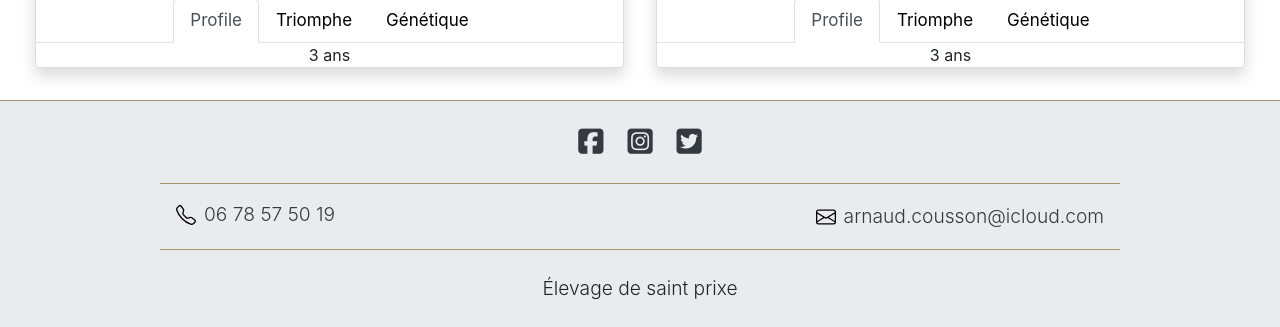
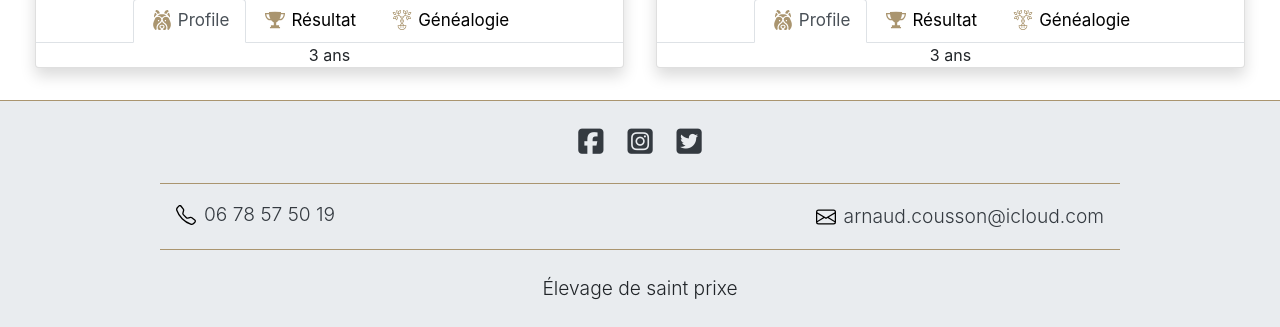
Before and after one commit to albin-cousson/Site_de_nono, a PHP site: page /male.php in a window 1280 px wide. Shown: the part 1787-2114 px from the top of the page. Run offline with PHP 8.4, Linux system fonts and the light colour scheme; some libraries are stand-ins or nearby versions.

Commit message:
Ajout des icones a coter des item de la nav des block présentation des chiens

```diff
--- a/bearded_collie/male.php
+++ b/bearded_collie/male.php
@@ -5,7 +5,7 @@
     <meta name="viewport" content="width=device-width, initial-scale=1, shrink-to-fit=no">
     <script src="https://kit.fontawesome.com/ec6f517b5c.js" crossorigin="anonymous"></script>
     <link rel="stylesheet" href="../header/css/header1.css"/>
-    <link rel="stylesheet" href="css/bearded_collie.css"/>
+    <link rel="stylesheet" href="css/bearded_collieA.css"/>
   </head>
   <body>
 
@@ -27,7 +27,7 @@
       <div class="row mt-3 mb-3 ml-1 mr-1">
         <div class="col-12 col-lg-6 p-0">
           <div class="card card__block m-3 text-center">
-            <div class="card-header bg-primary text-light display_perso">
+            <div class="card-header bg-primary text-light display_perso border-bottom border-light">
               MARGOT
             </div>
             <div id="carouselExampleControls" class="carousel slide" data-ride="carousel">
@@ -53,13 +53,13 @@
             </div>
             <ul class="nav nav-tabs justify-content-center" id="myTab" role="tablist">
               <li class="nav-item" role="presentation">
-                <a class="nav-link active" id="home-tab" data-toggle="tab" href="#home" role="tab" aria-controls="home" aria-selected="true">Profile</a>
+                <a class="nav-link active" id="home-tab" data-toggle="tab" href="#home" role="tab" aria-controls="home" aria-selected="true"><img class="mr-1 pb-1" src="./images/dog.svg" alt="" width="24px" height="24px"/>Profile</a>
               </li>
               <li class="nav-item" role="presentation">
-                <a class="nav-link" id="profile-tab" data-toggle="tab" href="#profile" role="tab" aria-controls="profile" aria-selected="false">Triomphe</a>
+                <a class="nav-link" id="profile-tab" data-toggle="tab" href="#profile" role="tab" aria-controls="profile" aria-selected="false"><img class="mr-1 pb-1" src="./images/trophet.svg" alt="" width="24px" height="24px"/>Résultat</a>
               </li>
               <li class="nav-item" role="presentation">
-                <a class="nav-link" id="contact-tab" data-toggle="tab" href="#contact" role="tab" aria-controls="contact" aria-selected="false">Génétique</a>
+                <a class="nav-link" id="contact-tab" data-toggle="tab" href="#contact" role="tab" aria-controls="contact" aria-selected="false"><img class="mr-1 pb-1" src="./images/adn.svg" alt="" width="24px" height="24px"/>Généalogie</a>
               </li>
             </ul>
             <div class="tab-content" id="myTabContent">
@@ -103,7 +103,7 @@
 
         <div class="col-12 col-lg-6 p-0">
           <div class="card card__block m-3 text-center">
-            <div class="card-header bg-primary text-light display_perso">
+            <div class="card-header bg-primary text-light display_perso border-bottom border-light">
               MARGOT
             </div>
             <div id="carouselExampleControls" class="carousel slide" data-ride="carousel">
@@ -129,13 +129,13 @@
             </div>
             <ul class="nav nav-tabs justify-content-center" id="myTab" role="tablist">
               <li class="nav-item" role="presentation">
-                <a class="nav-link active" id="home-tab" data-toggle="tab" href="#home" role="tab" aria-controls="home" aria-selected="true">Profile</a>
+                <a class="nav-link nav-link-profile active" id="home-tab" data-toggle="tab" href="#home" role="tab" aria-controls="home" aria-selected="true"><img class="mr-1 pb-1" src="./images/dog.svg" alt="" width="24px" height="24px"/>Profile</a>
               </li>
               <li class="nav-item" role="presentation">
-                <a class="nav-link" id="profile-tab" data-toggle="tab" href="#profile" role="tab" aria-controls="profile" aria-selected="false">Triomphe</a>
+                <a class="nav-link" id="profile-tab" data-toggle="tab" href="#profile" role="tab" aria-controls="profile" aria-selected="false"><img class="mr-1 pb-1" src="./images/trophet.svg" alt="" width="24px" height="24px"/>Résultat</a>
               </li>
               <li class="nav-item" role="presentation">
-                <a class="nav-link" id="contact-tab" data-toggle="tab" href="#contact" role="tab" aria-controls="contact" aria-selected="false">Génétique</a>
+                <a class="nav-link" id="contact-tab" data-toggle="tab" href="#contact" role="tab" aria-controls="contact" aria-selected="false"><img class="mr-1 pb-1" src="./images/adn.svg" alt="" width="24px" height="24px"/>Généalogie</a>
               </li>
             </ul>
             <div class="tab-content" id="myTabContent">
@@ -179,7 +179,7 @@
 
         <div class="col-12 col-lg-6 p-0">
           <div class="card card__block m-3 text-center">
-            <div class="card-header bg-primary text-light display_perso">
+            <div class="card-header bg-primary text-light display_perso border-bottom border-light">
               MARGOT
             </div>
             <div id="carouselExampleControls" class="carousel slide" data-ride="carousel">
@@ -205,13 +205,13 @@
             </div>
             <ul class="nav nav-tabs justify-content-center" id="myTab" role="tablist">
               <li class="nav-item" role="presentation">
-                <a class="nav-link active" id="home-tab" data-toggle="tab" href="#home" role="tab" aria-controls="home" aria-selected="true">Profile</a>
+                <a class="nav-link nav-link-profile active" id="home-tab" data-toggle="tab" href="#home" role="tab" aria-controls="home" aria-selected="true"><img class="mr-1 pb-1" src="./images/dog.svg" alt="" width="24px" height="24px"/>Profile</a>
               </li>
               <li class="nav-item" role="presentation">
-                <a class="nav-link" id="profile-tab" data-toggle="tab" href="#profile" role="tab" aria-controls="profile" aria-selected="false">Triomphe</a>
+                <a class="nav-link" id="profile-tab" data-toggle="tab" href="#profile" role="tab" aria-controls="profile" aria-selected="false"><img class="mr-1 pb-1" src="./images/trophet.svg" alt="" width="24px" height="24px"/>Résultat</a>
               </li>
               <li class="nav-item" role="presentation">
-                <a class="nav-link" id="contact-tab" data-toggle="tab" href="#contact" role="tab" aria-controls="contact" aria-selected="false">Génétique</a>
+                <a class="nav-link" id="contact-tab" data-toggle="tab" href="#contact" role="tab" aria-controls="contact" aria-selected="false"><img class="mr-1 pb-1" src="./images/adn.svg" alt="" width="24px" height="24px"/>Généalogie</a>
               </li>
             </ul>
             <div class="tab-content" id="myTabContent">
@@ -255,7 +255,7 @@
 
         <div class="col-12 col-lg-6 p-0">
           <div class="card card__block m-3 text-center">
-            <div class="card-header bg-primary text-light display_perso">
+            <div class="card-header bg-primary text-light display_perso border-bottom border-light">
               MARGOT
             </div>
             <div id="carouselExampleControls" class="carousel slide" data-ride="carousel">
@@ -281,13 +281,13 @@
             </div>
             <ul class="nav nav-tabs justify-content-center" id="myTab" role="tablist">
               <li class="nav-item" role="presentation">
-                <a class="nav-link active" id="home-tab" data-toggle="tab" href="#home" role="tab" aria-controls="home" aria-selected="true">Profile</a>
+                <a class="nav-link nav-link-profile active" id="home-tab" data-toggle="tab" href="#home" role="tab" aria-controls="home" aria-selected="true"><img class="mr-1 pb-1" src="./images/dog.svg" alt="" width="24px" height="24px"/>Profile</a>
               </li>
               <li class="nav-item" role="presentation">
-                <a class="nav-link" id="profile-tab" data-toggle="tab" href="#profile" role="tab" aria-controls="profile" aria-selected="false">Triomphe</a>
+                <a class="nav-link" id="profile-tab" data-toggle="tab" href="#profile" role="tab" aria-controls="profile" aria-selected="false"><img class="mr-1 pb-1" src="./images/trophet.svg" alt="" width="24px" height="24px"/>Résultat</a>
               </li>
               <li class="nav-item" role="presentation">
-                <a class="nav-link" id="contact-tab" data-toggle="tab" href="#contact" role="tab" aria-controls="contact" aria-selected="false">Génétique</a>
+                <a class="nav-link" id="contact-tab" data-toggle="tab" href="#contact" role="tab" aria-controls="contact" aria-selected="false"><img class="mr-1 pb-1" src="./images/adn.svg" alt="" width="24px" height="24px"/>Généalogie</a>
               </li>
             </ul>
             <div class="tab-content" id="myTabContent">
--- a/package.json
+++ b/package.json
@@ -4,7 +4,7 @@
   "description": "",
   "main": "index.js",
   "scripts": {
-    "sass": "sass --watch scss/pages/male-femelle.scss:bearded_collie/css/bearded_collie.css"
+    "sass": "sass --watch scss/pages/male-femelle.scss:bearded_collie/css/bearded_collieA.css"
   },
   "keywords": [],
   "author": "",
```
Also changed, not shown: bearded_collie/css/bearded_collieA.css, bearded_collie/images/adn.svg (added), bearded_collie/images/dog.svg (added), bearded_collie/images/trophet.svg (added), scss/pages/male-femelle.scss (line endings or trailing spaces), 2 other files.
